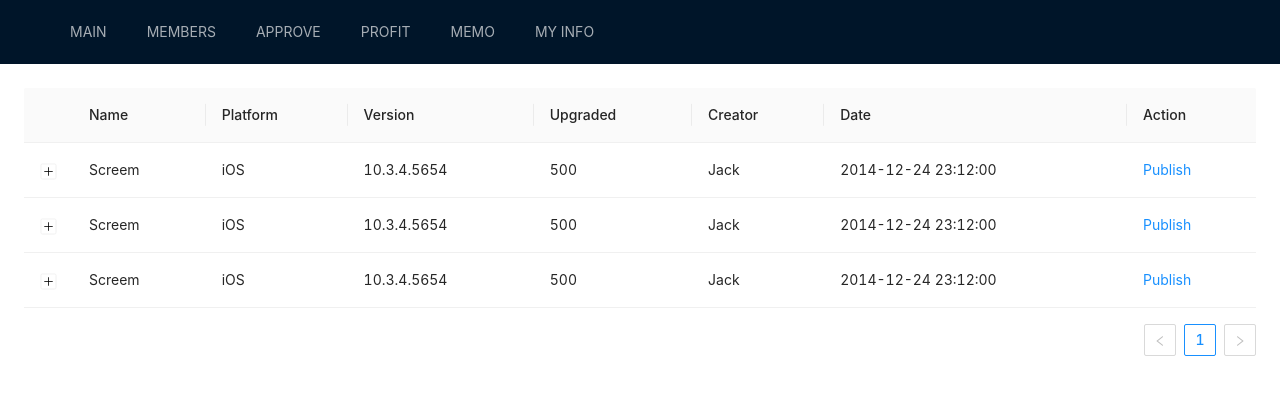
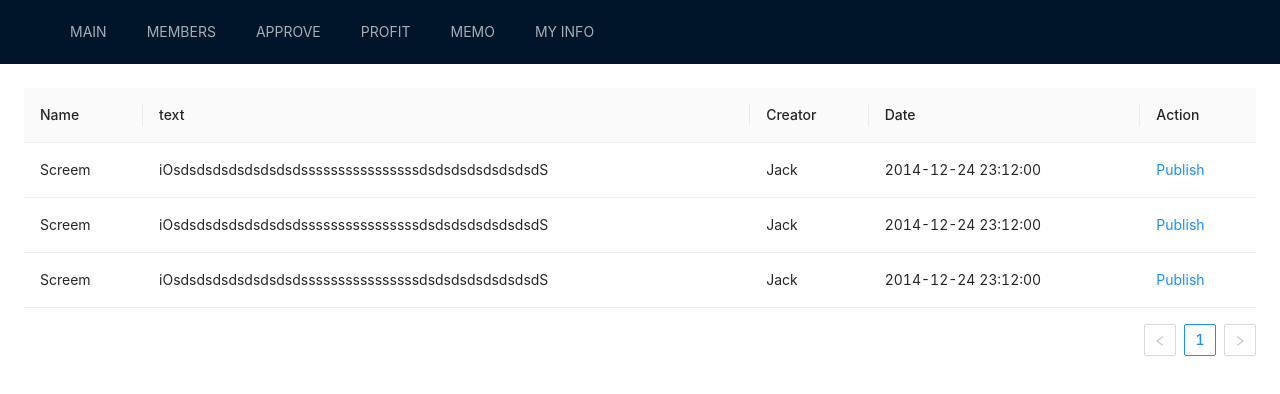
Before and after one commit to ENFT-Token/admin-client-web, a React (Create React App) app: page /memo in a window 1280 px wide. Shown: the top 394 px of the page. Built offline with nearby package versions, Linux system fonts and the light colour scheme; the HTML template or start-up script is replaced by a standard one.

Commit message:
modify : memo info

```diff
--- a/src/page/MemoPage/index.tsx
+++ b/src/page/MemoPage/index.tsx
@@ -3,59 +3,13 @@ import { DownOutlined } from '@ant-design/icons';
 
 
 
-const menu = <Menu items={[{ label: 'Action 1' }, { label: 'Action 2' }]} />;
+
 
 export default function NestedTable(){
-  const expandedRowRender = () => {
-    const columns = [
-      { title: 'Date', dataIndex: 'date', key: 'date' },
-      { title: 'Name', dataIndex: 'name', key: 'name' },
-      {
-        title: 'Status',
-        key: 'state',
-        render: () => (
-          <span>
-            <Badge status="success" />
-            Finished
-          </span>
-        ),
-      },
-      { title: 'Upgrade Status', dataIndex: 'upgradeNum', key: 'upgradeNum' },
-      {
-        title: 'Action',
-        dataIndex: 'operation',
-        key: 'operation',
-        render: () => (
-          <Space size="middle">
-            <a>Pause</a>
-            <a>Stop</a>
-            <Dropdown overlay={menu}>
-              <a>
-                More <DownOutlined />
-              </a>
-            </Dropdown>
-          </Space>
-        ),
-      },
-    ];
-
-    const data = [];
-    for (let i = 0; i < 3; ++i) {
-      data.push({
-        key: i,
-        date: '2014-12-24 23:12:00',
-        name: 'This is production name',
-        upgradeNum: 'Upgraded: 56',
-      });
-    }
-    return <Table columns={columns} dataSource={data} pagination={false} />;
-  };
 
   const columns = [
     { title: 'Name', dataIndex: 'name', key: 'name' },
-    { title: 'Platform', dataIndex: 'platform', key: 'platform' },
-    { title: 'Version', dataIndex: 'version', key: 'version' },
-    { title: 'Upgraded', dataIndex: 'upgradeNum', key: 'upgradeNum' },
+    { title: 'text', dataIndex: 'text', key: 'upgradeNum' },
     { title: 'Creator', dataIndex: 'creator', key: 'creator' },
     { title: 'Date', dataIndex: 'createdAt', key: 'createdAt' },
     { title: 'Action', key: 'operation', render: () => <a>Publish</a> },
@@ -66,9 +20,7 @@ export default function NestedTable(){
     data.push({
       key: i,
       name: 'Screem',
-      platform: 'iOS',
-      version: '10.3.4.5654',
-      upgradeNum: 500,
+      text: 'iOsdsdsdsdsdsdsdsdssssssssssssssssdsdsdsdsdsdsdsdS',
       creator: 'Jack',
       createdAt: '2014-12-24 23:12:00',
     });
@@ -78,7 +30,6 @@ export default function NestedTable(){
     <Table
       className="components-table-demo-nested"
       columns={columns}
-      expandable={{ expandedRowRender }}
       dataSource={data}
     />
   );
```
